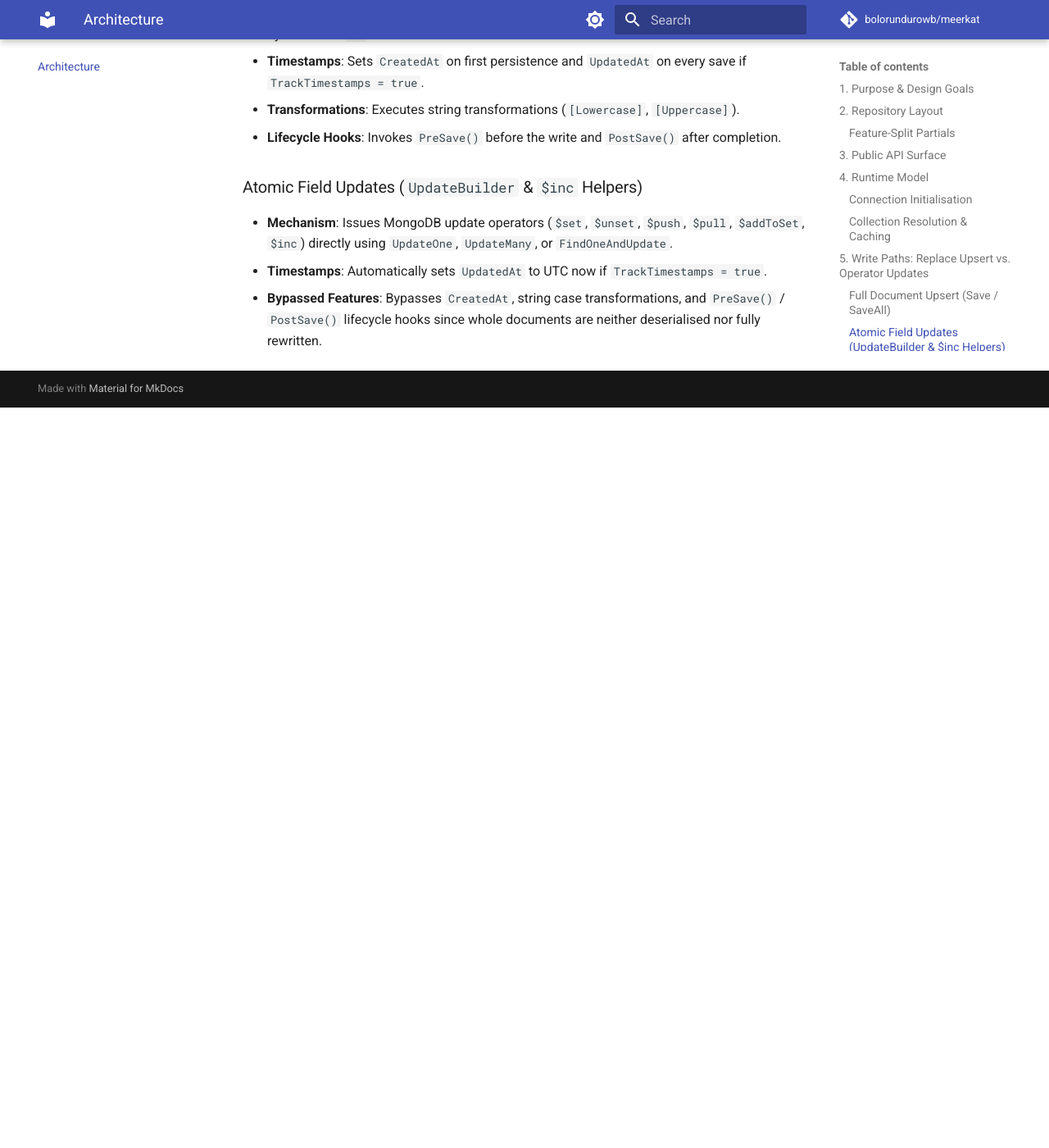
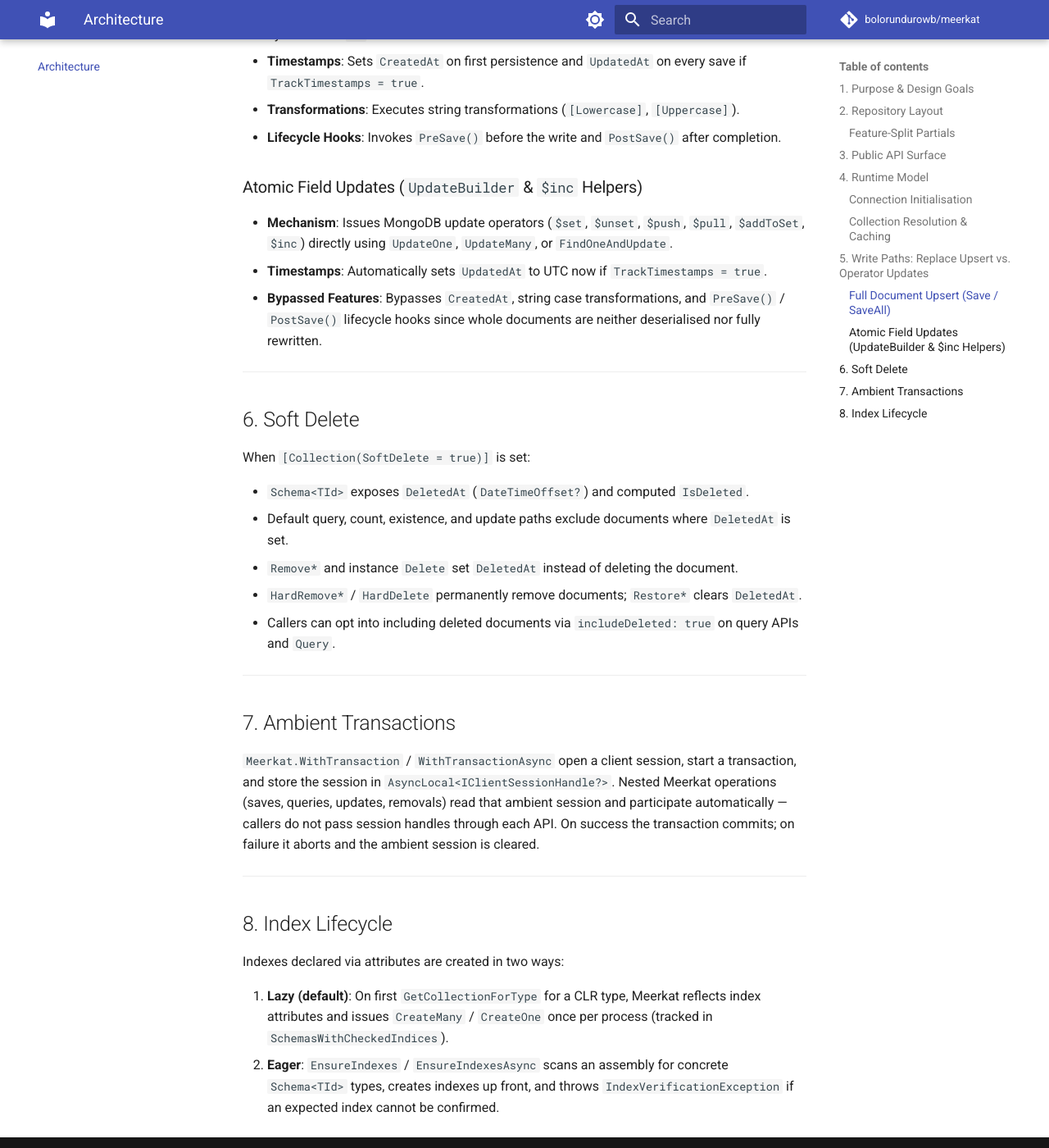
Before and after one commit to bolorundurowb/meerkat, an MkDocs documentation site: the page built from docs/architecture.md, in a window 1280 px wide and 1400 px high, scrolled down 3482 px. Shown: the whole window at 82% size. Built offline with MkDocs 1.6.1 and Material for MkDocs 9.7.7, drawn with Linux system fonts in a browser that asks for light colours; comment, search, counter and statistics services are not loaded; before the commit the page ends 3979 px from its top, so only the background shows below that.

Commit message:
docs: update MkDocs config and architecture documentation
- Added new markdown extensions: `attr_list`, `pymdownx.tabbed` with alternate styling.
- Expanded architecture.md with detailed sections for soft delete, ambient transactions, and index lifecycle.

```diff
--- a/docs/architecture.md
+++ b/docs/architecture.md
@@ -109,3 +109,30 @@
 - **Mechanism**: Issues MongoDB update operators (`$set`, `$unset`, `$push`, `$pull`, `$addToSet`, `$inc`) directly using `UpdateOne`, `UpdateMany`, or `FindOneAndUpdate`.
 - **Timestamps**: Automatically sets `UpdatedAt` to UTC now if `TrackTimestamps = true`.
 - **Bypassed Features**: Bypasses `CreatedAt`, string case transformations, and `PreSave()` / `PostSave()` lifecycle hooks since whole documents are neither deserialised nor fully rewritten.
+
+---
+
+## 6. Soft Delete
+
+When `[Collection(SoftDelete = true)]` is set:
+
+- `Schema<TId>` exposes `DeletedAt` (`DateTimeOffset?`) and computed `IsDeleted`.
+- Default query, count, existence, and update paths exclude documents where `DeletedAt` is set.
+- `Remove*` and instance `Delete` set `DeletedAt` instead of deleting the document.
+- `HardRemove*` / `HardDelete` permanently remove documents; `Restore*` clears `DeletedAt`.
+- Callers can opt into including deleted documents via `includeDeleted: true` on query APIs and `Query`.
+
+---
+
+## 7. Ambient Transactions
+
+`Meerkat.WithTransaction` / `WithTransactionAsync` open a client session, start a transaction, and store the session in `AsyncLocal<IClientSessionHandle?>`. Nested Meerkat operations (saves, queries, updates, removals) read that ambient session and participate automatically — callers do not pass session handles through each API. On success the transaction commits; on failure it aborts and the ambient session is cleared.
+
+---
+
+## 8. Index Lifecycle
+
+Indexes declared via attributes are created in two ways:
+
+1. **Lazy (default)**: On first `GetCollectionForType` for a CLR type, Meerkat reflects index attributes and issues `CreateMany` / `CreateOne` once per process (tracked in `SchemasWithCheckedIndices`).
+2. **Eager**: `EnsureIndexes` / `EnsureIndexesAsync` scans an assembly for concrete `Schema<TId>` types, creates indexes up front, and throws `IndexVerificationException` if an expected index cannot be confirmed.
--- a/mkdocs.yml
+++ b/mkdocs.yml
@@ -33,6 +33,7 @@
 
 markdown_extensions:
   - admonition
+  - attr_list
   - pymdownx.details
   - pymdownx.superfences:
       custom_fences:
@@ -45,6 +46,8 @@
       pygments_lang_class: true
   - pymdownx.inlinehilite
   - pymdownx.snippets
+  - pymdownx.tabbed:
+      alternate_style: true
   - tables
   - toc:
       permalink: true
```
Also changed, not shown: 1 other file.
